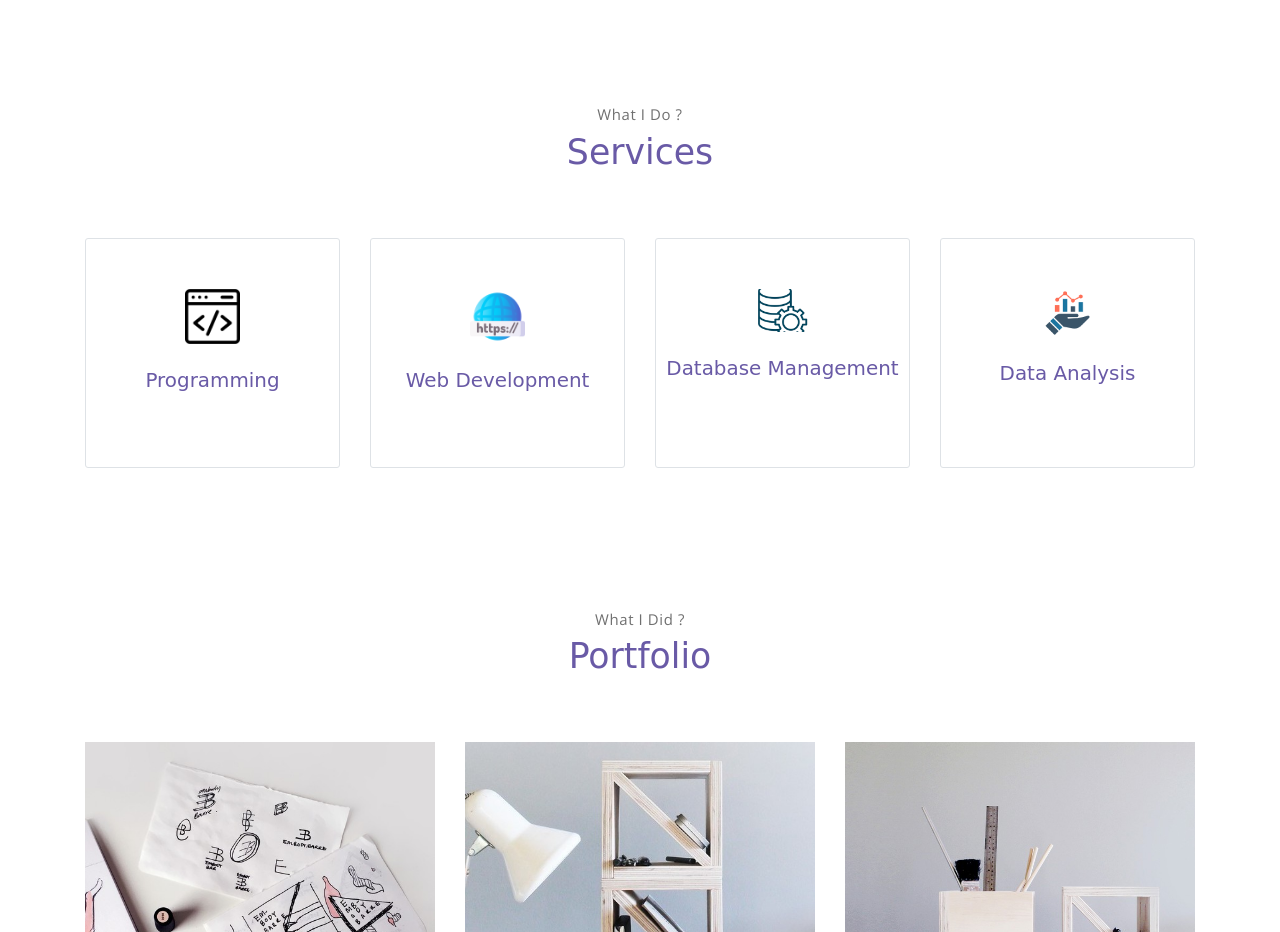
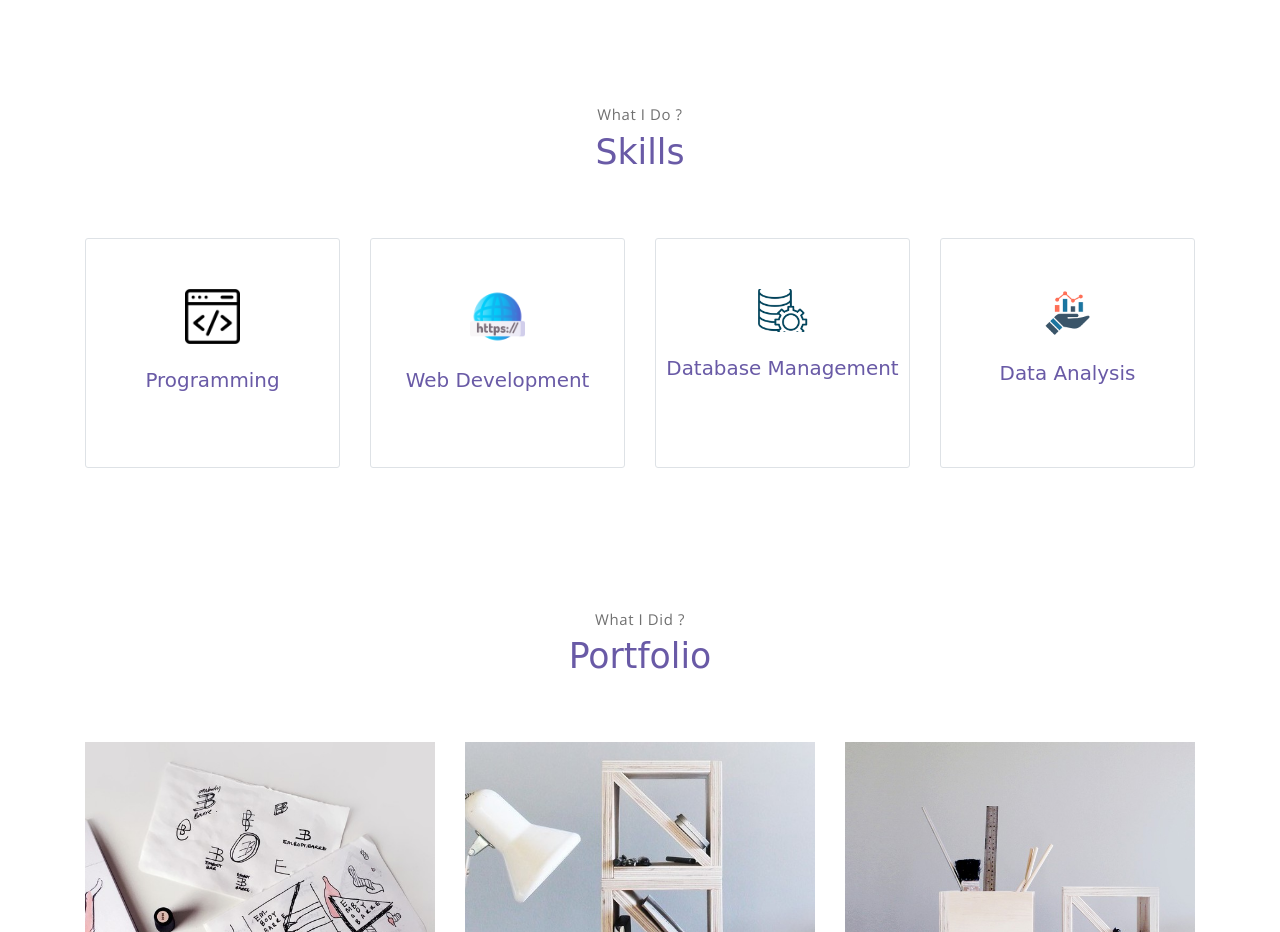
Before and after one commit to johnmalek/my_portfolio_site, a website: page index.html in a window 1280 px wide. Shown: the part 1180-2112 px from the top of the page. Drawn offline with nearby package versions, Linux system fonts and the light colour scheme; a web font is replaced by a local one.

Commit message:
Updatin the cv and skills

```diff
--- a/index.html
+++ b/index.html
@@ -87,7 +87,7 @@
     <section class="section" id="service">
         <div class="container text-center">
             <p class="section-subtitle">What I Do ?</p>
-            <h6 class="section-title mb-6">Services</h6>
+            <h6 class="section-title mb-6">Skills</h6>
             <!-- row -->
             <div class="row">
                 <div class="col-md-6 col-lg-3">
```
